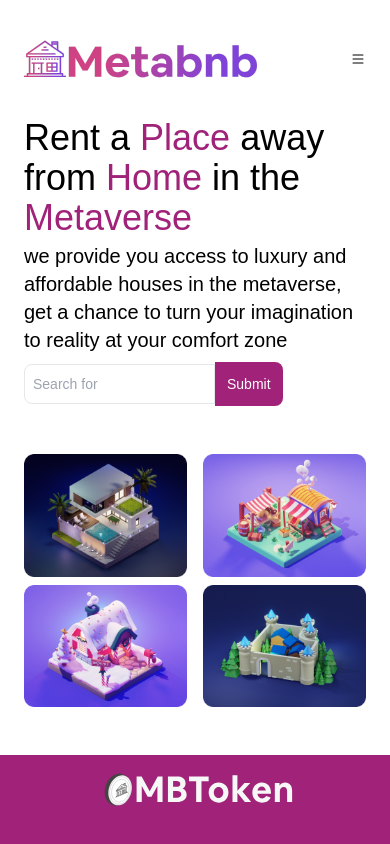
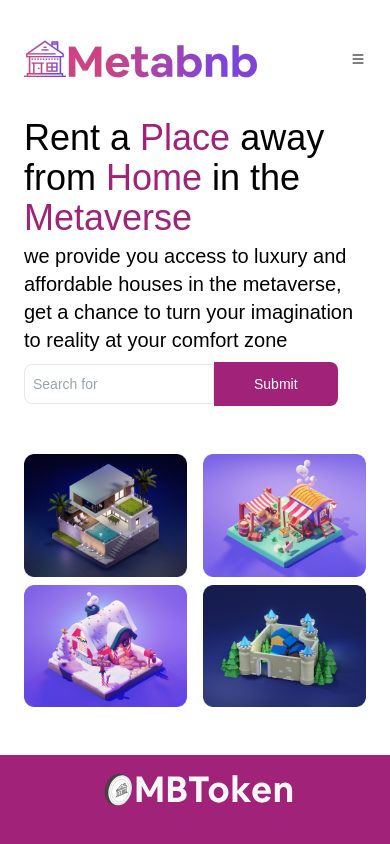
Before and after one commit to HaroldObasi/metabnb, a React (Create React App) app: page / in a window 390 px wide. Shown: the top 844 px of the page. Built offline with nearby package versions, Linux system fonts and the light colour scheme; the HTML template or start-up script is replaced by a standard one; a web font is replaced by a local one.

Commit message:
responsive changes

```diff
--- a/src/components/Searchbar.jsx
+++ b/src/components/Searchbar.jsx
@@ -4,10 +4,10 @@ function Searchbar() {
     return (
         <div class="py-2 relative ">
             <input
-                class="border h-10 pl-2 sm:pl-5 lg:pr-16 rounded-l-lg text-sm focus:outline-none"
+                class="border w-[190px] lg:w-[350px] h-10 pl-2 sm:pl-5 lg:pr-16 rounded-l-lg text-sm focus:outline-none"
                 placeholder="Search for"
             />
-            <button class="inline-block mr-4 px-3 lg:px-20 py-2 purpleGradient text-[14px] sm:text-[16px] rounded-r-lg  text-white">
+            <button class="inline-block mr-4 px-10 lg:px-20 py-2 purpleGradient text-[14px] sm:text-[16px] rounded-r-lg  text-white">
                 Submit
             </button>
         </div>
```
